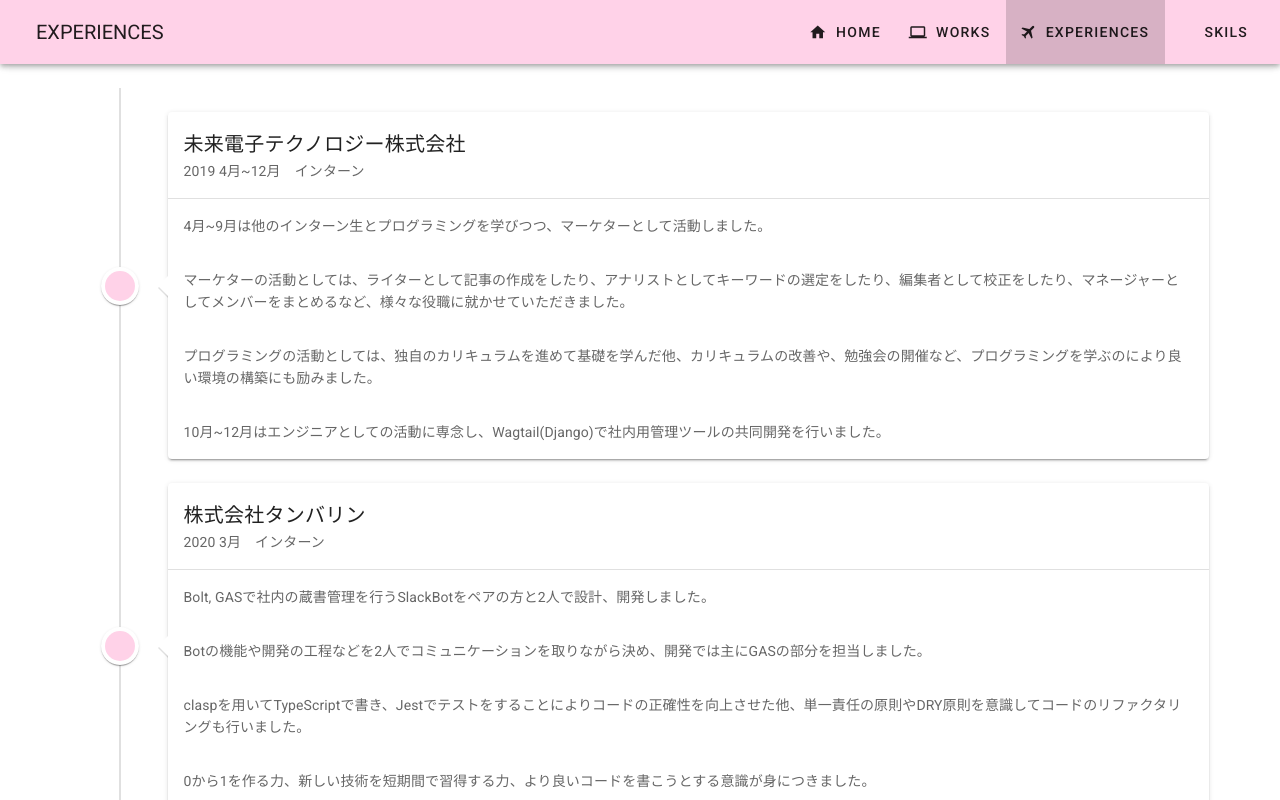
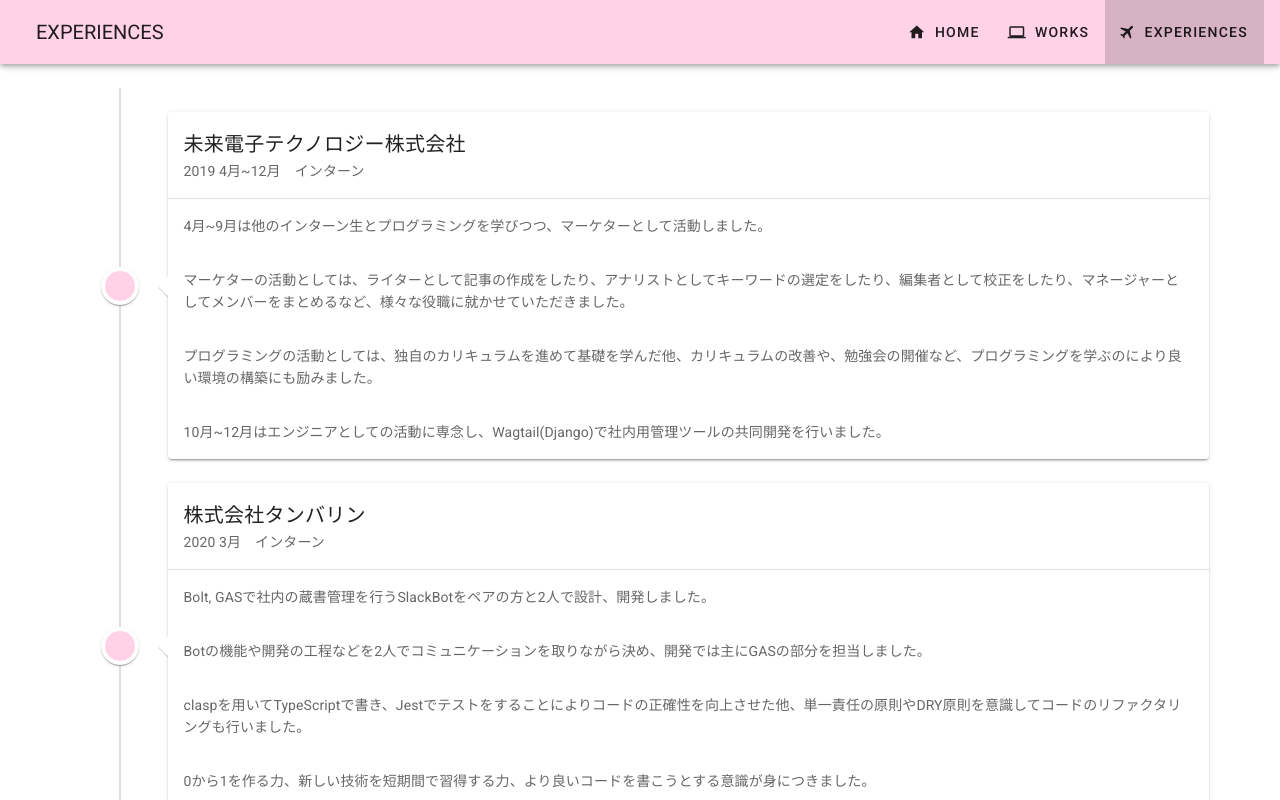
Before and after one commit to wafuwafu13/portfolio, a Vue app: page /experiences in a window 1280 px wide. Shown: the top 800 px of the page. Built offline with nearby package versions, Linux system fonts and the light colour scheme.

Commit message:
skillを削除

```diff
--- a/src/components/Header.vue
+++ b/src/components/Header.vue
@@ -47,7 +47,6 @@
           { icon: 'mdi-home', title: 'home', link: '/'},
           { icon: 'mdi-laptop', title: 'works', link: '/works'},
           { icon: 'mdi-airplane', title: 'experiences', link: '/experiences'},
-          { icon: 'mdi-face', title: 'skils', link: '/skills'}
         ]
     }),
     computed: {
@@ -56,10 +55,8 @@
           return 'home'
         } else if (this.$route.path == '/works') {
           return 'works'
-        } else if (this.$route.path == '/experiences') {
+        } else {
           return 'experiences'
-        } else {
-          return 'skils'
         }
       }
     }
--- a/src/router/index.ts
+++ b/src/router/index.ts
@@ -22,11 +22,6 @@ const routes = [
     path: '/experiences',
     name: 'Experiences',
     component: () => import('../views/Experiences.vue')
-  },
-  {
-    path: '/skills',
-    name: 'Skills',
-    component: () => import('../views/Skills.vue')
   }
 ]
 
```
